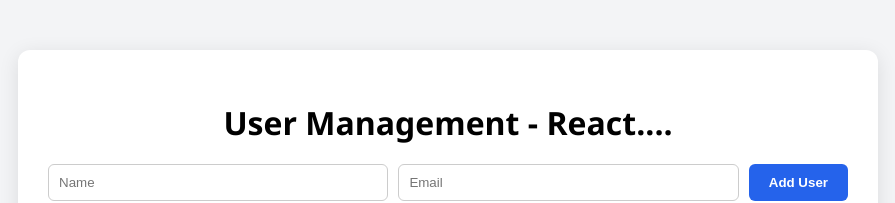
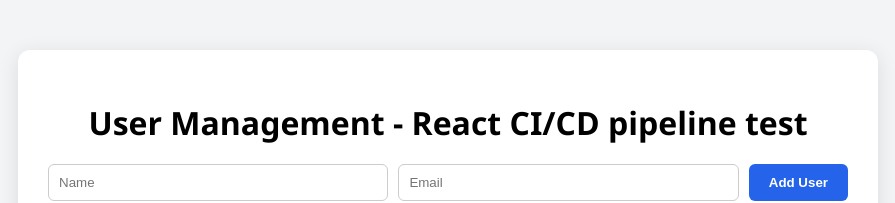
Before and after one commit to Immanuel1424/React-Fullstack-CI-CD-Azure, a React (Create React App) app in the folder client/: page / in a window 1280 px wide. Shown: the top 203 px of the page, without its empty margins (192-1087 px from the left). Built offline with nearby package versions, Linux system fonts and the light colour scheme; no server answers.

Commit message:
Update App.js

```diff
--- a/client/src/App.js
+++ b/client/src/App.js
@@ -57,7 +57,7 @@ function App() {
 
   return (
     <div className="container">
-      <h1>User Management - React....</h1>
+      <h1>User Management - React CI/CD pipeline test</h1>
       <div className="form">
         <input
           value={name}
```
